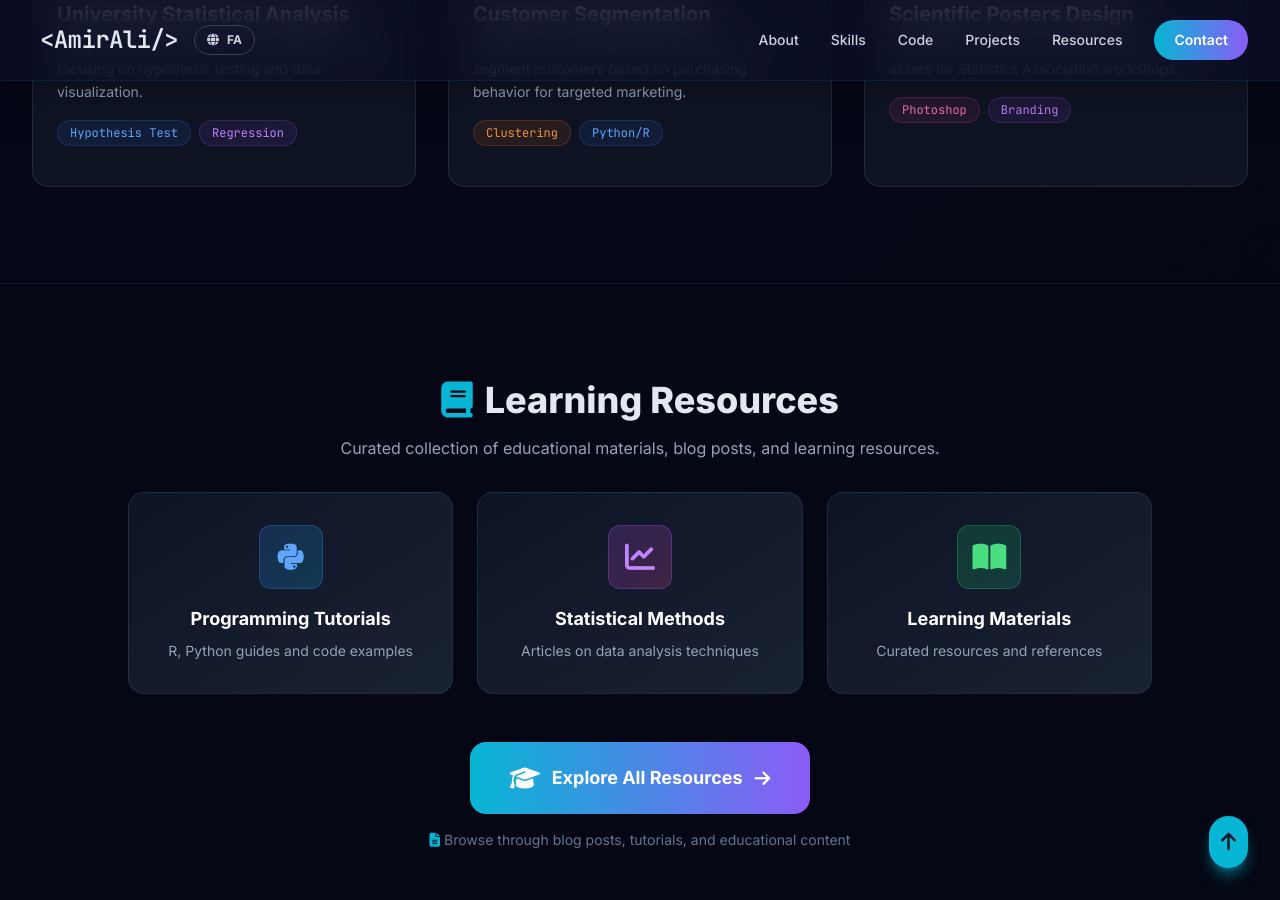
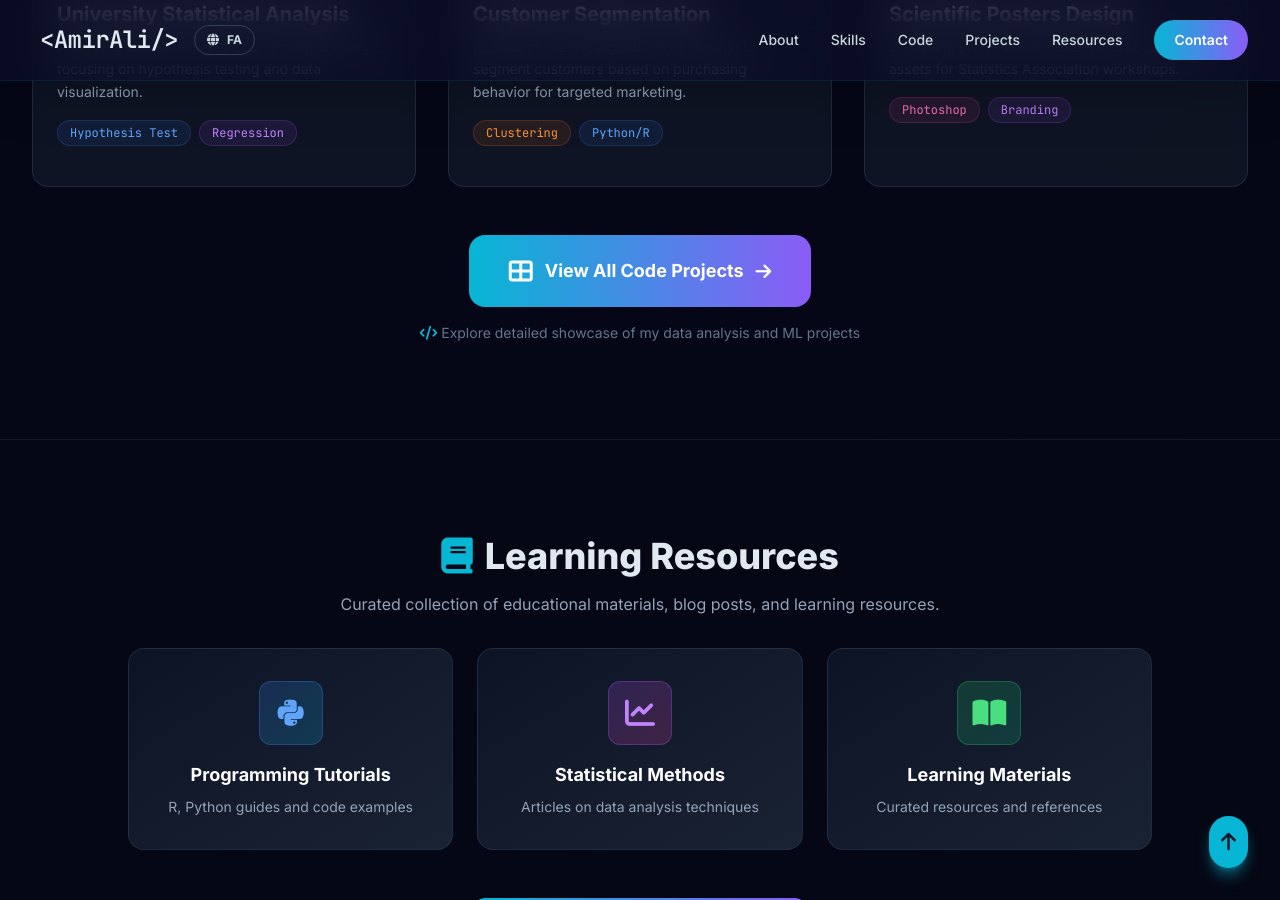
Before and after one commit to amiralisatvati/amiralisatvati.github.io, a Jekyll site: the page index.html, which Jekyll copies as it is, in a window 1280 px wide and 900 px high, scrolled down 3473 px. Built offline with Jekyll 4.4.1, drawn with Linux system fonts in a browser that asks for light colours; nearby versions of some CDN libraries.

Commit message:
Add link to projects.html page in Projects section

```diff
--- a/index.html
+++ b/index.html
@@ -293,7 +293,7 @@
                     </p>
 
                     <div class="flex flex-wrap gap-4 pt-4 justify-center lg:justify-start rtl:lg:justify-end">
-                        <a href="#projects" class="group px-8 py-4 rounded-xl bg-gradient-to-r from-accent to-accentSec hover:shadow-2xl hover:shadow-accent/40 text-white font-bold transition-all transform hover:-translate-y-1 flex items-center gap-2">
+                        <a href="/projects.html" class="group px-8 py-4 rounded-xl bg-gradient-to-r from-accent to-accentSec hover:shadow-2xl hover:shadow-accent/40 text-white font-bold transition-all transform hover:-translate-y-1 flex items-center gap-2">
                             <i class="fas fa-folder-open group-hover:rotate-12 transition-transform"></i>
                             <span data-i18n="hero_btn_work">View Projects</span>
                         </a>
@@ -700,7 +700,7 @@
                 <p class="text-slate-400" data-i18n="projects_subtitle">Real-world applications of statistical methods and data analysis</p>
             </div>
 
-            <div class="grid grid-cols-1 md:grid-cols-2 lg:grid-cols-3 gap-8">
+            <div class="grid grid-cols-1 md:grid-cols-2 lg:grid-cols-3 gap-8 mb-12">
                 <div class="reveal project-card rounded-2xl overflow-hidden border border-slate-700/50 group">
                     <div class="h-48 w-full bg-gradient-to-br from-blue-900/20 to-blue-600/20 relative overflow-hidden flex items-center justify-center border-b border-slate-700">
                         <i class="fab fa-r-project text-6xl text-blue-400 group-hover:scale-125 transition-transform duration-500"></i>
@@ -757,6 +757,19 @@
                         </div>
                     </div>
                 </div>
+            </div>
+
+            <!-- View All Projects Button -->
+            <div class="text-center reveal">
+                <a href="/projects.html" class="group inline-flex items-center gap-3 px-10 py-5 rounded-2xl bg-gradient-to-r from-accent to-accentSec hover:shadow-2xl hover:shadow-accent/40 text-white text-lg font-bold transition-all transform hover:-translate-y-1">
+                    <i class="fas fa-th-large text-2xl group-hover:rotate-12 transition-transform"></i>
+                    <span data-i18n="view_all_projects">View All Code Projects</span>
+                    <i class="fas fa-arrow-right group-hover:translate-x-2 transition-transform"></i>
+                </a>
+                <p class="text-slate-500 text-sm mt-4">
+                    <i class="fas fa-code text-accent"></i>
+                    <span data-i18n="view_all_projects_desc">Explore detailed showcase of my data analysis and ML projects</span>
+                </p>
             </div>
         </div>
     </section>
@@ -1124,6 +1137,8 @@
                 proj_dm_desc: "Applied clustering algorithms (K-Means) to segment customers based on purchasing behavior for targeted marketing.",
                 proj_6_title: "Scientific Posters Design",
                 proj_6_desc: "Designing professional posters and social media assets for Statistics Association workshops.",
+                view_all_projects: "View All Code Projects",
+                view_all_projects_desc: "Explore detailed showcase of my data analysis and ML projects",
                 resources_title: "Learning Resources",
                 resources_desc: "Curated collection of educational materials, blog posts, and learning resources.",
                 res_card1_title: "Programming Tutorials",
```
Also changed, not shown: other parts of index.html (+2 -0 lines).
